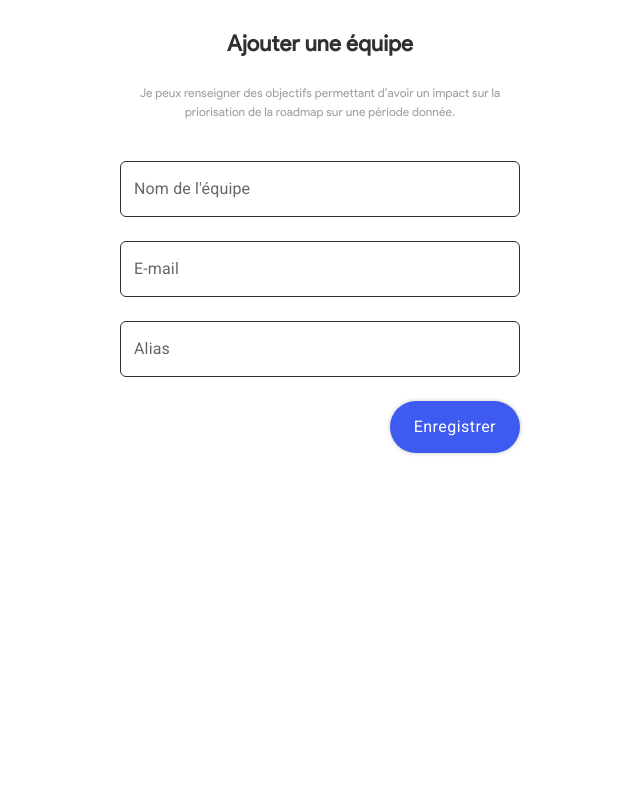
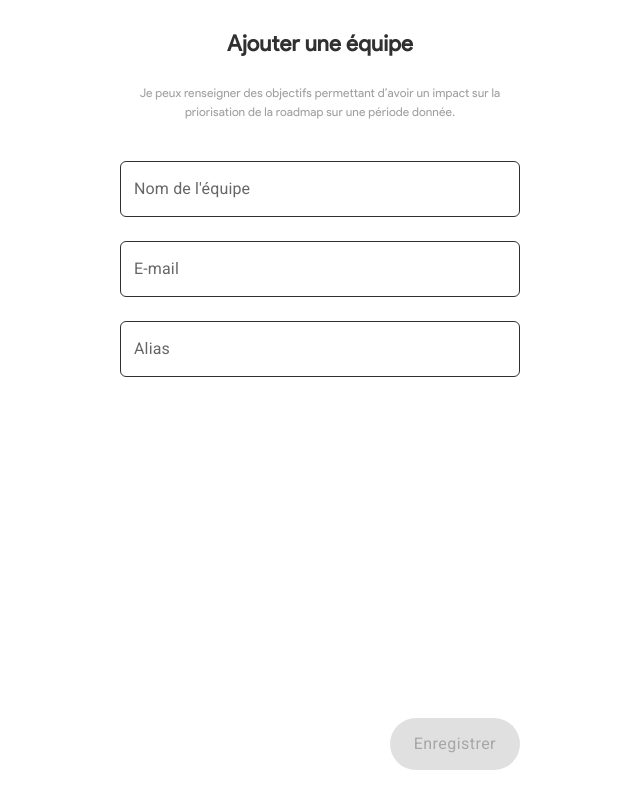
Before and after one commit to tiavina-mika/product-hero-draft, a React (Create React App) app: page / in a window 1280 px wide. Shown: the whole page, without its empty margins (320-960 px from the left). Built offline with nearby package versions, Linux system fonts and the light colour scheme.

Commit message:
fix form input spacing

```diff
--- a/src/components/form/Form.tsx
+++ b/src/components/form/Form.tsx
@@ -5,6 +5,7 @@ import { jsx } from "@emotion/react";
 import { Stack, Button, SxProps, Theme, Alert } from "@mui/material";
 import { FormEvent, ReactNode } from "react";
 import { FormProvider } from "react-hook-form";
+import { FORM_FIELDS_SPACING } from "../../utils/constants";
 
 type Props = {
   onSubmit?: (() => void) | ((event: FormEvent<HTMLFormElement>) => void);
@@ -14,6 +15,7 @@ type Props = {
   primaryButtonText?: string;
   error?: string;
   buttonSx?: SxProps<Theme>;
+  withSpacing?: boolean;
 };
 
 const Form = ({
@@ -23,27 +25,39 @@ const Form = ({
   children,
   primaryButtonText,
   loading,
-  buttonSx
+  buttonSx,
+  withSpacing
 }: Props) => {
+  const {
+    formState: { isDirty, isValid }
+  } = form;
+
   return (
     <FormProvider {...form}>
-      <form onSubmit={onSubmit} className="stretchSelf">
+      <form onSubmit={onSubmit} className="flexColumn stretchSelf flex1">
         {error && (
           <Alert severity="error" sx={{ mb: 1.5 }}>
             {error}
           </Alert>
         )}
-        <Stack spacing={3} justifyContent="center">
-          {children}
+        <div className="flexColumn flex1 stretchSelf spaceBetween">
+          <div className="stretchSelf">
+            {withSpacing ? (
+              <Stack spacing={FORM_FIELDS_SPACING}>{children}</Stack>
+            ) : (
+              children
+            )}
+          </div>
           <Button
             type="submit"
             variant="contained"
             className="endSelf"
             sx={buttonSx}
+            disabled={!isDirty || !isValid}
           >
             {loading ? "..." : primaryButtonText}
           </Button>
-        </Stack>
+        </div>
       </form>
     </FormProvider>
   );
--- a/src/containers/team/teamCreation/CreateTeam.tsx
+++ b/src/containers/team/teamCreation/CreateTeam.tsx
@@ -42,6 +42,7 @@ const CreateTeam = ({ onSave }: Props) => {
         onSubmit={handleSubmit(onSubmitHandler)}
         primaryButtonText="Enregistrer"
         buttonSx={{ fontSize: 16 }}
+        withSpacing
       >
         <TextField
           label="Nom de l'équipe"
```
